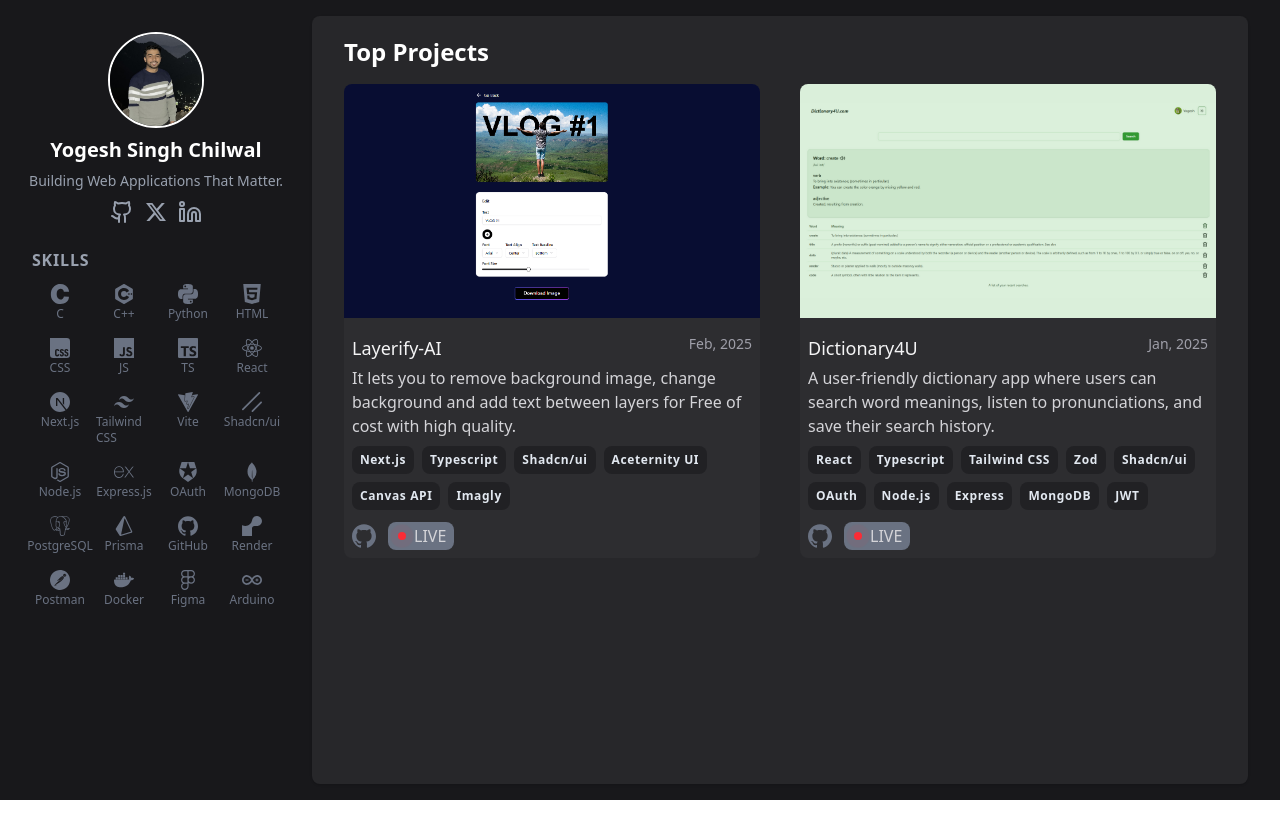
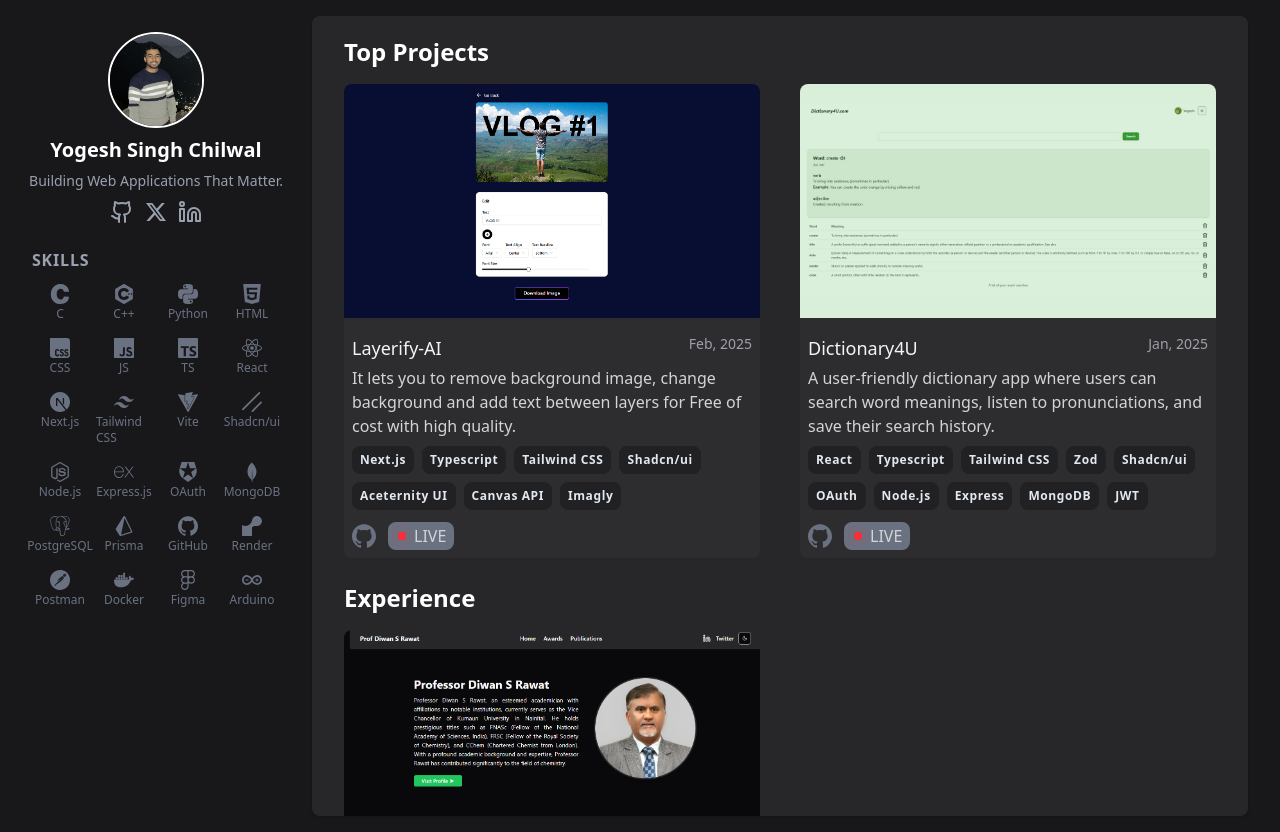
Before and after one commit to YogeshSinghChilwal/my-portfolio, a Next.js app: page / in a window 1280 px wide. Before the commit the page ends 800 px from the top, so only its background shows below. Built offline with nearby package versions, Linux system fonts and the light colour scheme.

Commit message:
added Experience

```diff
--- a/app/globals.css
+++ b/app/globals.css
@@ -121,3 +121,22 @@
     @apply bg-background text-foreground;
   }
 }
+
+/* Target the scrollbar */
+::-webkit-scrollbar {
+  width: 8px; /* for vertical scrollbar */
+  height: 8px; /* for horizontal scrollbar */
+}
+
+/* Track (background) */
+::-webkit-scrollbar-track {
+  background: #1e1e1e;
+}
+
+/* Thumb (the draggable part) */
+::-webkit-scrollbar-thumb {
+  background-color: #e2e2e7;
+  border-radius: 10px;
+  border: 2px solid transparent;
+  background-clip: content-box;
+}
--- a/components/card/card.tsx
+++ b/components/card/card.tsx
@@ -5,8 +5,8 @@
   title: string;
   description: string;
   image: string;
-  github: string;
-  liveLink: string;
+  github?: string;
+  liveLink?: string;
   date?: string;
   techstacks?: string[];
 }
@@ -35,7 +35,10 @@
             <p className="text-zinc-300 mt-1 text-base">{description}</p>
             <div className="mt-2 flex gap-2 flex-wrap">
               {techstacks?.map((techstack) => (
-                <div key={techstack} className="bg-[#212124] w-fit px-2 py-1.5 rounded-md flex justify-center items-center">
+                <div
+                  key={techstack}
+                  className="bg-[#212124] w-fit px-2 py-1.5 rounded-md flex justify-center items-center"
+                >
                   <span className="text-xs tracking-wider text-slate-200 font-semibold">
                     {techstack}
                   </span>
@@ -43,6 +46,7 @@
               ))}
             </div>
             <div className="mt-2 lg:mt-3 flex items-center gap-3">
+              {github && (
                 <Link href={github} target="_blank">
                   <svg
                     role="img"
@@ -54,6 +58,9 @@
                     <path d="M12 .297c-6.63 0-12 5.373-12 12 0 5.303 3.438 9.8 8.205 11.385.6.113.82-.258.82-.577 0-.285-.01-1.04-.015-2.04-3.338.724-4.042-1.61-4.042-1.61C4.422 18.07 3.633 17.7 3.633 17.7c-1.087-.744.084-.729.084-.729 1.205.084 1.838 1.236 1.838 1.236 1.07 1.835 2.809 1.305 3.495.998.108-.776.417-1.305.76-1.605-2.665-.3-5.466-1.332-5.466-5.93 0-1.31.465-2.38 1.235-3.22-.135-.303-.54-1.523.105-3.176 0 0 1.005-.322 3.3 1.23.96-.267 1.98-.399 3-.405 1.02.006 2.04.138 3 .405 2.28-1.552 3.285-1.23 3.285-1.23.645 1.653.24 2.873.12 3.176.765.84 1.23 1.91 1.23 3.22 0 4.61-2.805 5.625-5.475 5.92.42.36.81 1.096.81 2.22 0 1.606-.015 2.896-.015 3.286 0 .315.21.69.825.57C20.565 22.092 24 17.592 24 12.297c0-6.627-5.373-12-12-12" />
                   </svg>
                 </Link>
+              )}
+
+              {liveLink && (
                 <Link href={liveLink} target="_blank">
                   <div className="flex justify-center items-center gap-1.5 bg-gray-500 px-2 py-0.5  rounded-md font-medium text-zinc-300 hover:text-zinc-100 hover:bg-gray-600 hover:scale-110 transition duration-300 ease-in-out transform">
                     <span className="relative flex justify-center items-center h-3 w-3">
@@ -63,6 +70,7 @@
                     <button type="button">LIVE</button>
                   </div>
                 </Link>
+              )}
             </div>
           </div>
         </div>
--- /dev/null
+++ b/components/work/currentProjects.tsx
@@ -0,0 +1,37 @@
+import Card from "../card/card";
+
+const CurrentWorkingProjects = () => {
+  return (
+    <div>
+      <div className="space-y-4">
+        <div>
+          <h2 className="text-2xl font-semibold text-white">
+            Currently Working Projects
+          </h2>
+        </div>
+        <div className="grid grid-cols-1 md:grid-cols-2 lg:grid-cols-2 gap-4 lg:gap-10 mb-40 md:mb-8 lg:mb-4 ">
+          <Card
+            title="YTProKit"
+            description="Currently building a platform that helps YouTubers grow their channels by providing new video ideas, SEO-friendly tags, and other content optimization tools."
+            image="/currentProjects/YTProKit.png"
+            date="May, 2025"
+            techstacks={[
+              "Next.js",
+              "Typescript",
+              "Shadcn/ui",
+              "Next Auth",
+              "Tailwind css",
+              "Gamini AI",
+              "You Tube API",
+              "Prisma",
+              "Postgres SQL",
+              "Razorpay",
+            ]}
+          />
+        </div>
+      </div>
+    </div>
+  );
+};
+
+export default CurrentWorkingProjects;
--- /dev/null
+++ b/components/work/experience.tsx
@@ -0,0 +1,32 @@
+import React from "react";
+import Card from "../card/card";
+
+const Experience = () => {
+  return (
+    <div>
+      <div className="space-y-4">
+        <div>
+          <h2 className="text-2xl font-semibold text-white">Experience</h2>
+        </div>
+        <div className="grid grid-cols-1 md:grid-cols-2 lg:grid-cols-2 gap-4 lg:gap-10 mb-6 ">
+          <Card
+            title="Portfolio Website"
+            description="Designed and developed a clean, responsive portfolio website for Prof. Diwan S. Rawat of Kumaun University, showcasing his academic achievements, research work, and publications."
+            liveLink="https://prof-diwan-s-rawat-portfolio.onrender.com/"
+            image="/experiencePic/portfolio.png"
+            date="March, 2025"
+            techstacks={[
+              "React",
+              "Typescript",
+              "Tailwind CSS",
+              "Shadcn/ui",
+              "Framer Motion",
+            ]}
+          />
+        </div>
+      </div>
+    </div>
+  );
+};
+
+export default Experience;
--- /dev/null
+++ b/components/work/topProjects.tsx
@@ -0,0 +1,53 @@
+import Card from "../card/card";
+
+const TopProjects = () => {
+  return (
+    <div className="space-y-4">
+      <div>
+        <h2 className="text-2xl font-semibold text-white">Top Projects</h2>
+      </div>
+      <div className="grid grid-cols-1 md:grid-cols-2 lg:grid-cols-2 gap-4 lg:gap-10 mb-6">
+        <Card
+          title="Layerify-AI"
+          description="It lets you to remove background image, change background and add text between layers for Free of cost with high quality."
+          github="https://github.com/YogeshSinghChilwal/layerify-ai"
+          liveLink="https://layerify-ai.vercel.app/"
+          image="/projectsPic/layerifyProjectImage.png"
+          date="Feb, 2025"
+          techstacks={[
+            "Next.js",
+            "Typescript",
+            "Tailwind CSS",
+            "Shadcn/ui",
+            "Aceternity UI",
+            "Canvas API",
+            "Imagly",
+          ]}
+        />
+
+        <Card
+          title="Dictionary4U"
+          description="A user-friendly dictionary app where users can search word meanings, listen to pronunciations, and save their search history."
+          github="https://github.com/YogeshSinghChilwal/Dictionary4U"
+          liveLink="https://dictionary4u.onrender.com/"
+          image="/projectsPic/dictionary4uProjectImage.png"
+          date="Jan, 2025"
+          techstacks={[
+            "React",
+            "Typescript",
+            "Tailwind CSS",
+            "Zod",
+            "Shadcn/ui",
+            "OAuth",
+            "Node.js",
+            "Express",
+            "MongoDB",
+            "JWT",
+          ]}
+        />
+      </div>
+    </div>
+  );
+};
+
+export default TopProjects;
--- a/components/work/work.tsx
+++ b/components/work/work.tsx
@@ -1,55 +1,16 @@
-import Card from "../card/card";
+import CurrentWorkingProjects from "./currentProjects";
+import Experience from "./experience";
+import TopProjects from "./topProjects";
 
 const Work = () => {
   return (
     <div className="flex-1 m-4 shadow-sm rounded-md bg-zinc-800 max-h-screen overflow-y-visible overflow-x-hidden  ">
       <div className="max-w-[1200px] mx-auto px-4 lg:px-8 py-2 md:py-5 vertical center">
-        <div className="space-y-8">
-          <div className="space-y-4">
-            <div>
-              <h2 className="text-2xl font-semibold text-white">
-                Top Projects
-              </h2>
-            </div>
-            <div className="grid grid-cols-1 md:grid-cols-2 lg:grid-cols-2 gap-4 lg:gap-10 mb-40 md:mb-8 lg:mb-4 ">
-              <Card
-                title="Layerify-AI"
-                description="It lets you to remove background image, change background and add text between layers for Free of cost with high quality."
-                github="https://github.com/YogeshSinghChilwal/layerify-ai"
-                liveLink="https://layerify-ai.vercel.app/"
-                image="/projectsPic/layerifyProjectImage.png"
-                date="Feb, 2025"
-                techstacks={[
-                  "Next.js",
-                  "Typescript",
-                  "Shadcn/ui",
-                  "Aceternity UI",
-                  "Canvas API",
-                  "Imagly",
-                ]}
-              />
-
-              <Card
-                title="Dictionary4U"
-                description="A user-friendly dictionary app where users can search word meanings, listen to pronunciations, and save their search history."
-                github="https://github.com/YogeshSinghChilwal/Dictionary4U"
-                liveLink="https://dictionary4u.onrender.com/"
-                image="/projectsPic/dictionary4uProjectImage.png"
-                date="Jan, 2025"
-                techstacks={[
-                  "React",
-                  "Typescript",
-                  "Tailwind CSS",
-                  "Zod",
-                  "Shadcn/ui",
-                  "OAuth",
-                  "Node.js",
-                  "Express",
-                  "MongoDB",
-                  "JWT",
-                ]}
-              />
-            </div>
+        <div className="">
+          <div className="flex flex-wrap">
+            <TopProjects />
+            <Experience />
+            {/* <CurrentWorkingProjects /> */}
           </div>
         </div>
       </div>
```
Also changed, not shown: public/currentProjects/YTProKit.png (added), public/experiencePic/portfolio.png (added). Lines whose indentation alone changed are shown as unchanged.
